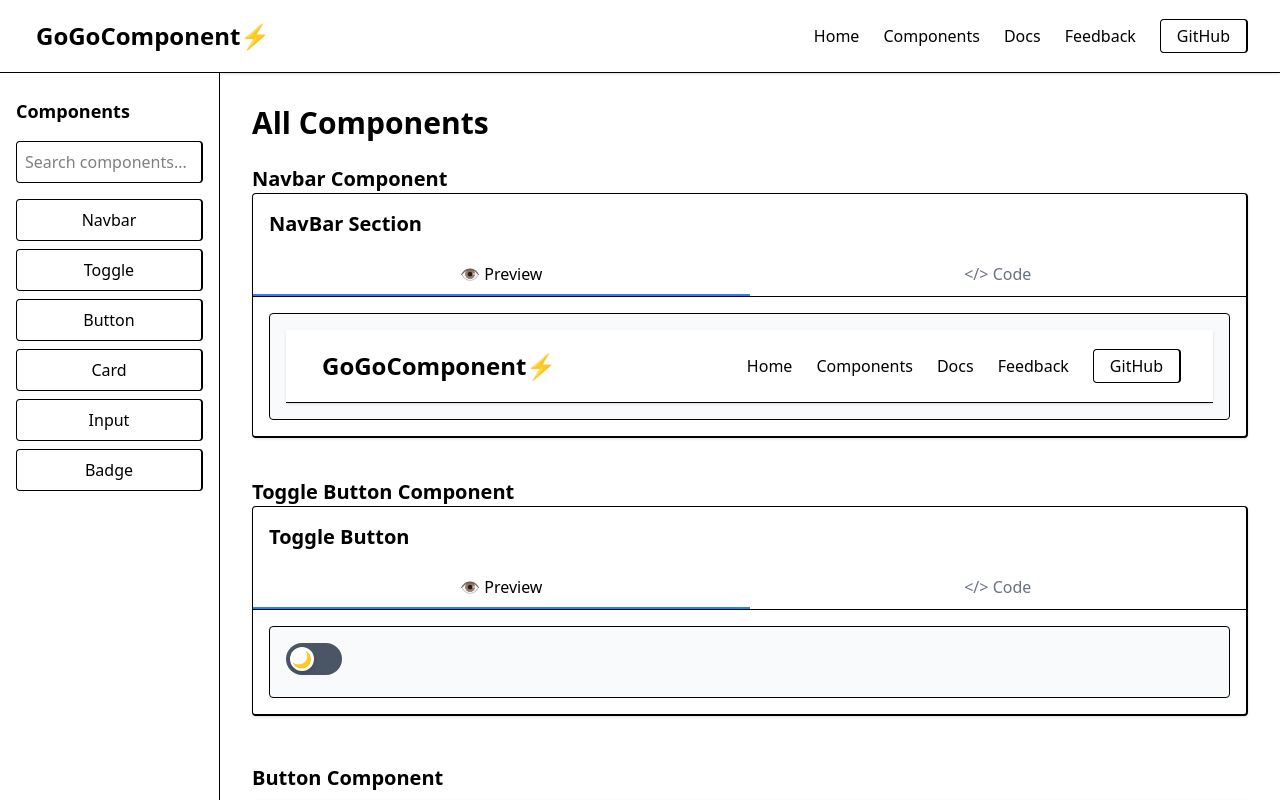
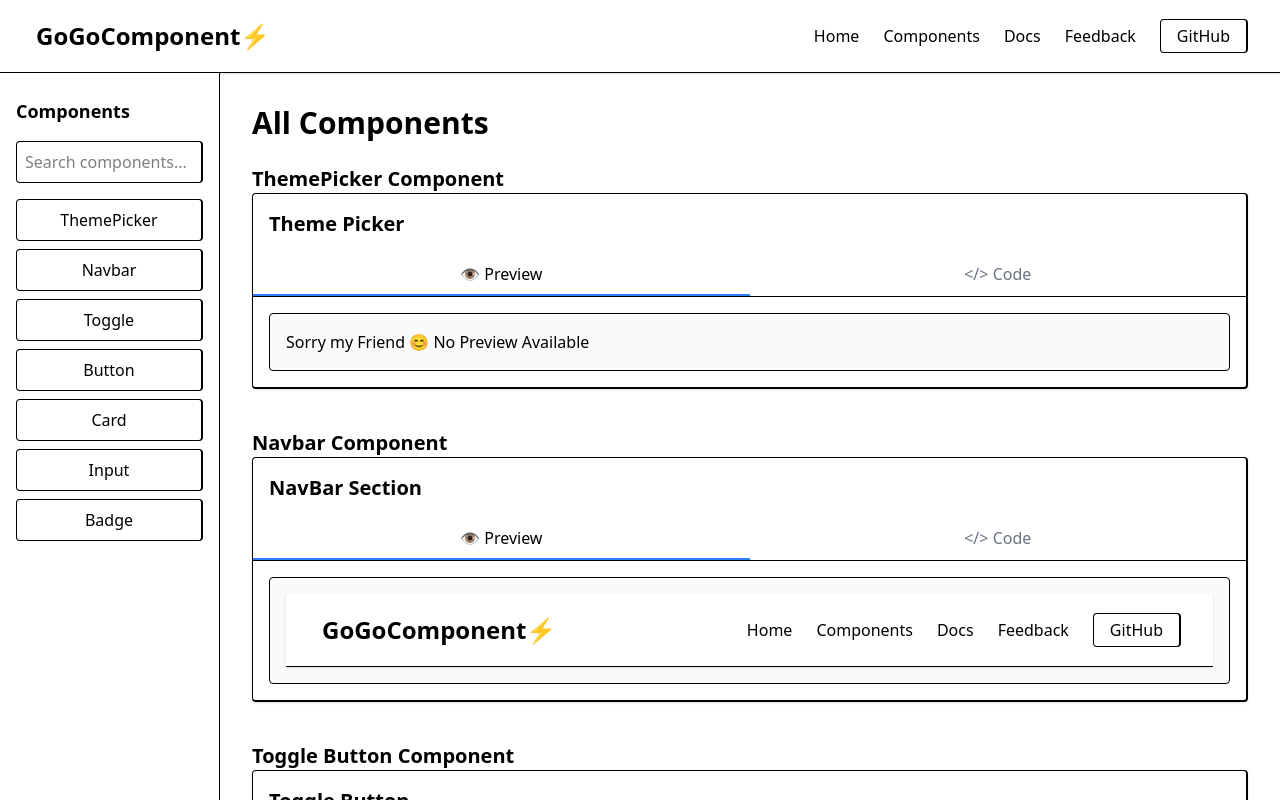
Before and after one commit to Rakesh709/gogocomponents, a React (Vite) app: page /components in a window 1280 px wide. Shown: the top 800 px of the page. Built offline with nearby package versions, Linux system fonts and the light colour scheme.

Commit message:
Added badges, otp input, themepicker components

```diff
--- a/package.json
+++ b/package.json
@@ -15,6 +15,7 @@
     "react": "^19.0.0",
     "react-dom": "^19.0.0",
     "react-icons": "^5.5.0",
+    "react-otp-input": "^3.1.1",
     "react-router": "^7.5.1",
     "tailwindcss": "^4.1.4"
   },
--- a/src/App.jsx
+++ b/src/App.jsx
@@ -11,6 +11,9 @@ import ProfileCard from "./components/Cards/ProfileCard.jsx";
 import ImageCard from "./components/Cards/ImageCard.jsx";
 import PasswordInput from "./components/Inputs/PasswordInput.jsx";
 import FloatingLabelInput from "./components/Inputs/FloatingLabelInput.jsx";
+import ThemePicker from "./components/ThemePicker/ThemePicker.jsx";
+import OTPInput from "./components/OtpInput/OTPInput.jsx";
+import Badges from "./components/Badges/badges.jsx";
 
 const navbarCode = `
               import React from 'react'
@@ -251,6 +254,105 @@ const floatingLabelInput=`
 
 `
 
+//theme picker
+const themePicker =`
+  import React from 'react'
+  import { useState } from "react";
+
+  const themes = [
+    { name: "Light", color: "#fef3c7" },
+    { name: "Dark", color: "#1f2937" },
+    { name: "Neon", color: "#34d399" },
+    { name: "Candy", color: "#f472b6" },
+  ];
+
+  function ThemePicker() {
+      const [selectedTheme, setSelectedTheme] = useState(null);
+    return (
+      <div className="fixed bottom-6 right-6 bg-white shadow-lg border rounded-lg p-4 w-56">
+        <h4 className="font-bold mb-3 text-gray-700">🎨 Pick a Theme</h4>
+        <div className="grid grid-cols-2 gap-3">
+          {themes.map((theme) => (
+            <button
+              key={theme.name}
+              onClick={() => setSelectedTheme(theme.name)}
+              className="flex items-center gap-2 p-2 border rounded hover:scale-105 transition-transform"
+              style={{ borderColor: theme.color }}
+            >
+              <div
+                className="w-4 h-4 rounded-full"
+                style={{ backgroundColor: theme.color }}
+              ></div>
+              <span className="text-sm">{theme.name}</span>
+            </button>
+          ))}
+        </div>
+        {selectedTheme && (
+          <p className="mt-3 text-sm text-gray-600 text-center">
+            Selected: <span className="font-semibold">{selectedTheme}</span>
+          </p>
+        )}
+      </div>
+    )
+  }
+
+  export default ThemePicker
+`
+//otp Input
+
+const otpInput=`
+import React, { useState } from "react";
+import OtpInput from "react-otp-input";
+
+function OTPInput() {
+  const [otp, setOtp] = useState("");
+  return (
+    <div className="flex justify-center">
+      <OtpInput
+        value={otp}
+        onChange={setOtp}
+        numInputs={6}
+        separator={<span className="mx-1">-</span>}
+        inputStyle="w-10 h-10 border rounded text-center"
+        isInputNum
+      />
+    </div>
+  );
+}
+
+export default OTPInput;
+`
+
+//Badges
+const badge=`
+import React from "react";
+
+function Badges() {
+    const badges = [
+        { label: "New", color: "bg-green-100 text-green-800" },
+        { label: "Beta", color: "bg-yellow-100 text-yellow-800" },
+        { label: "Pro", color: "bg-purple-100 text-purple-800" },
+        { label: "Coming Soon", color: "bg-blue-100 text-blue-800" },
+        { label: "🔥 Trending", color: "bg-red-100 text-red-800" },
+      ];
+  return (
+    <div className="flex flex-wrap gap-3 p-4 bg-white shadow rounded">
+      {badges.map((badge, index) => (
+        <span
+          key={index}
+          className="{px-3 py-1 text-sm font-semibold rounded-full '}"
+        >
+          {badge.label}
+        </span>
+      ))}
+    </div>
+  );
+}
+
+export default Badges;
+
+`
+
 export default function App() {
   return (
     <div className="w-full">
@@ -262,6 +364,27 @@ export default function App() {
           <h2 className="text-3xl font-bold mb-6 text-brown-900">
             All Components
           </h2>
+          {/* Theme Picker */}
+
+          <div id="themePicker">
+            <h3 className="text-xl font-bold">ThemePicker Component</h3>
+            <ComponentPreview title="Theme Picker" code={themePicker}>
+              {/* <ThemePicker /> */}
+              <p>Sorry my Friend 😊 No Preview Available  </p>
+            </ComponentPreview>
+
+          </div>
+
+          {/* otp Input
+          <div id="otpInput">
+            <h3 className="text-xl font-bold">OTP Input</h3>
+            <ComponentPreview title="OTP Input" code={otpInput}>
+              <OTPInput/>
+            </ComponentPreview>
+
+          </div> */}
+
+
           {/* ------------------------------------------------- */}
           <div id="navbarSection">
             <h3 className="text-xl font-bold">Navbar Component</h3>
@@ -320,6 +443,17 @@ export default function App() {
               <FloatingLabelInput />
             </ComponentPreview>
           </div>
+
+          {/* badges section */}
+          <div id="badgeSection">
+            <h3 className="text-xl font-bold">Badge Component</h3>
+            <ComponentPreview title="Badge" code={badge}>
+              <Badges/>
+            </ComponentPreview>
+
+
+          </div>
+
         </main>
       </div>
     </div>
--- /dev/null
+++ b/src/components/Badges/Badges.jsx
@@ -0,0 +1,25 @@
+import React from "react";
+
+function Badges() {
+    const badges = [
+        { label: "New", color: "bg-green-100 text-green-800" },
+        { label: "Beta", color: "bg-yellow-100 text-yellow-800" },
+        { label: "Pro", color: "bg-purple-100 text-purple-800" },
+        { label: "Coming Soon", color: "bg-blue-100 text-blue-800" },
+        { label: "🔥 Trending", color: "bg-red-100 text-red-800" },
+      ];
+  return (
+    <div className="flex flex-wrap gap-3 p-4 bg-white shadow rounded">
+      {badges.map((badge, index) => (
+        <span
+          key={index}
+          className={`px-3 py-1 text-sm font-semibold rounded-full ${badge.color}`}
+        >
+          {badge.label}
+        </span>
+      ))}
+    </div>
+  );
+}
+
+export default Badges;
--- /dev/null
+++ b/src/components/OtpInput/OTPInput.jsx
@@ -0,0 +1,20 @@
+import React, { useState } from "react";
+import OtpInput from "react-otp-input";
+
+function OTPInput() {
+  const [otp, setOtp] = useState("");
+  return (
+    <div className="flex justify-center">
+      <OtpInput
+        value={otp}
+        onChange={setOtp}
+        numInputs={6}
+        separator={<span className="mx-1">-</span>}
+        inputStyle="w-10 h-10 border rounded text-center"
+        isInputNum
+      />
+    </div>
+  );
+}
+
+export default OTPInput;
--- a/src/components/Sidebar.jsx
+++ b/src/components/Sidebar.jsx
@@ -1,5 +1,7 @@
 
 const categories = [
+  { name: "ThemePicker", id: "themePicker" },
+  // { name: "OTPInput", id: "otpInput" },
   { name: "Navbar", id: "navbarSection" },
   { name: "Toggle", id: "toggleSection" },
   { name: "Button", id: "buttonSection" },
--- /dev/null
+++ b/src/components/ThemePicker/ThemePicker.jsx
@@ -0,0 +1,41 @@
+import React from 'react'
+import { useState } from "react";
+
+const themes = [
+  { name: "Light", color: "#fef3c7" },
+  { name: "Dark", color: "#1f2937" },
+  { name: "Neon", color: "#34d399" },
+  { name: "Candy", color: "#f472b6" },
+];
+
+function ThemePicker() {
+    const [selectedTheme, setSelectedTheme] = useState(null);
+  return (
+    <div className="fixed bottom-6 right-6 bg-white shadow-lg border rounded-lg p-4 w-56">
+      <h4 className="font-bold mb-3 text-gray-700">🎨 Pick a Theme</h4>
+      <div className="grid grid-cols-2 gap-3">
+        {themes.map((theme) => (
+          <button
+            key={theme.name}
+            onClick={() => setSelectedTheme(theme.name)}
+            className="flex items-center gap-2 p-2 border rounded hover:scale-105 transition-transform"
+            style={{ borderColor: theme.color }}
+          >
+            <div
+              className="w-4 h-4 rounded-full"
+              style={{ backgroundColor: theme.color }}
+            ></div>
+            <span className="text-sm">{theme.name}</span>
+          </button>
+        ))}
+      </div>
+      {selectedTheme && (
+        <p className="mt-3 text-sm text-gray-600 text-center">
+          Selected: <span className="font-semibold">{selectedTheme}</span>
+        </p>
+      )}
+    </div>
+  )
+}
+
+export default ThemePicker
--- a/src/components/Toggle.jsx
+++ b/src/components/Toggle.jsx
@@ -14,7 +14,7 @@ const Toggle = () => {
         <span
           className={"absolute top-1 left-1 w-6 h-6 rounded-full bg-white shadow-md transition-transform duration-300 flex items-center justify-center text-[16px] " + (isOn ? "translate-x-6" : "")}
         >
-          {isOn ? "🌞" : "🌙"}
+          {isOn ? "☀️" : "🌛"}
         </span>
       </button>
       </div>
```
Also changed, not shown: 1 other file (tests, documents, lock files or other folders).
